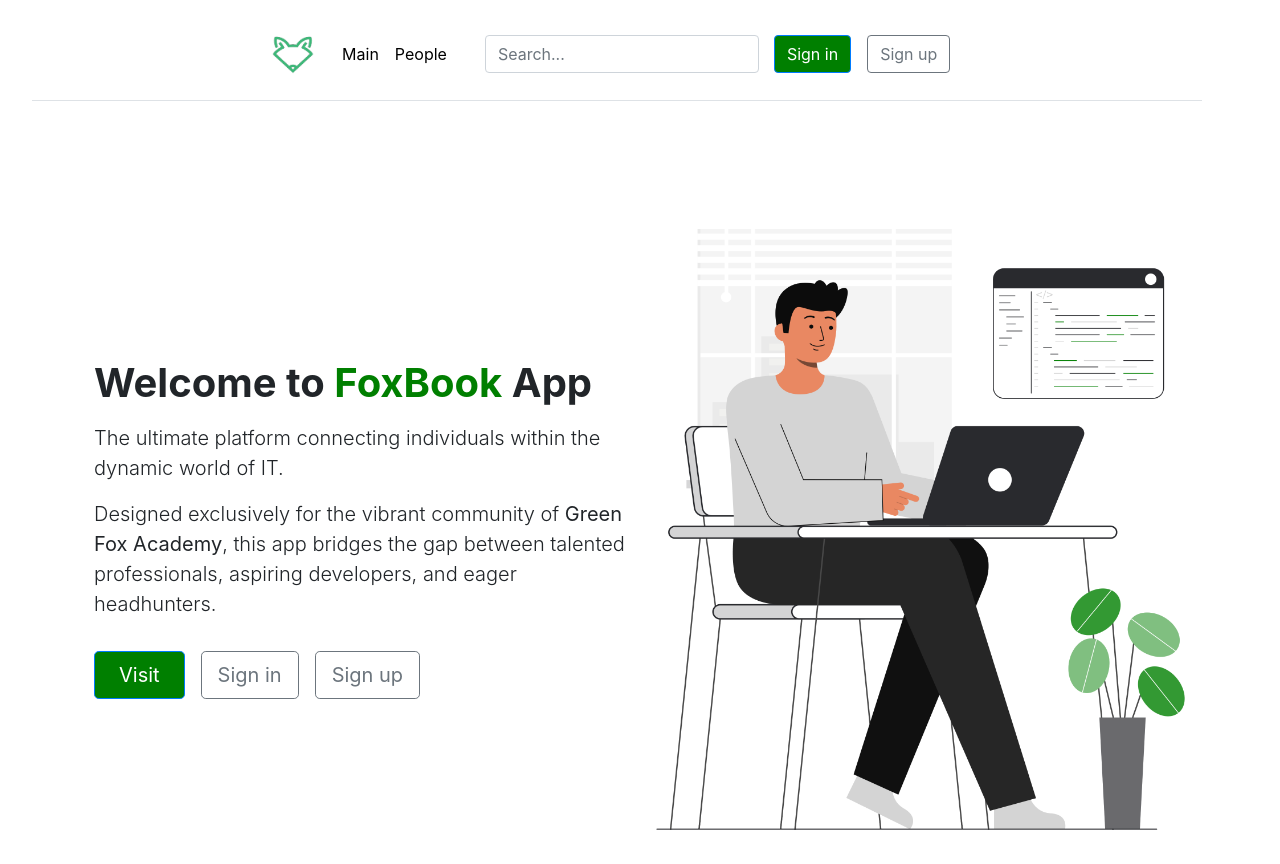
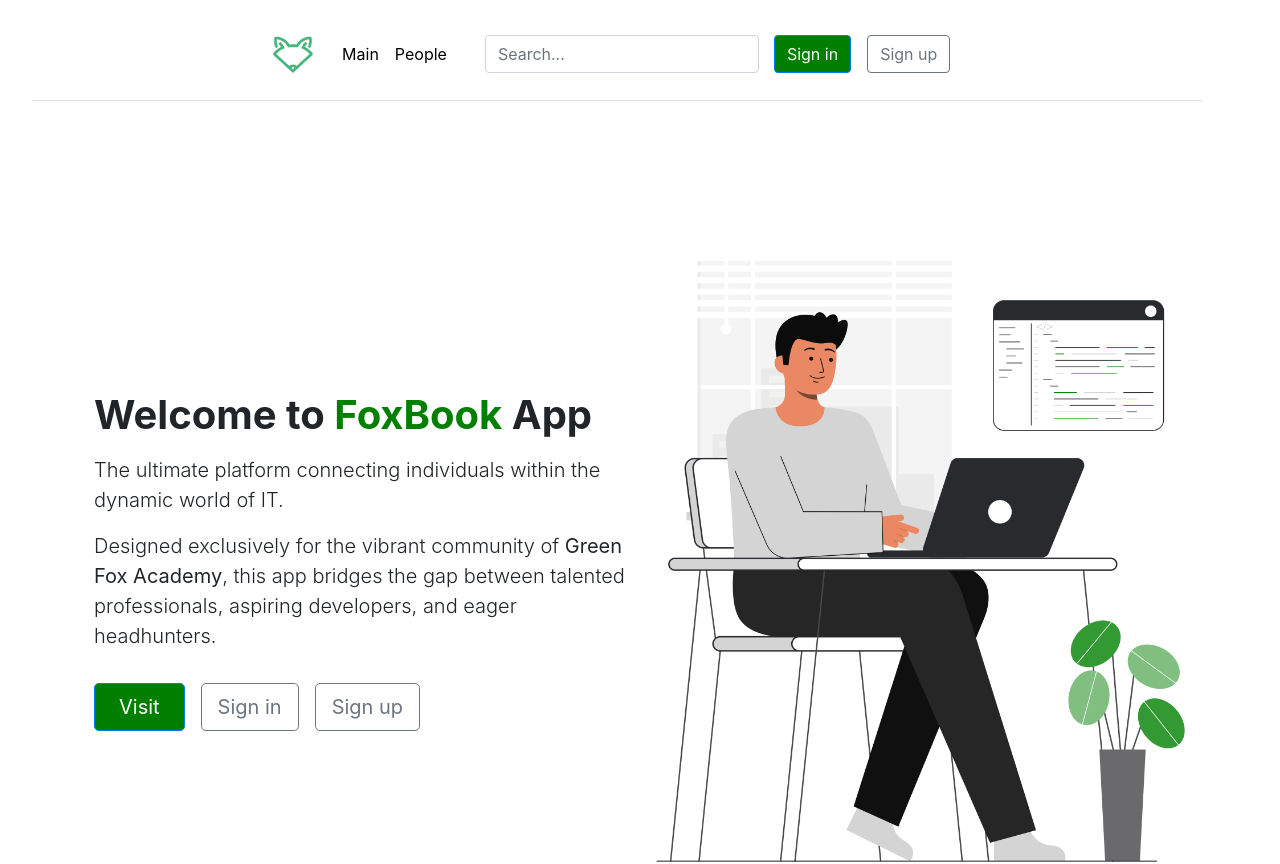
Before and after one commit to MaxSlouka/Foxhub, an Angular app in the folder frontend/: page / in a window 1280 px wide. Shown: the top 864 px of the page. Built offline with nearby package versions, Linux system fonts and the light colour scheme.

Commit message:
Update intro.component.css

```diff
--- a/frontend/src/app/components/intro/intro.component.css
+++ b/frontend/src/app/components/intro/intro.component.css
@@ -19,3 +19,7 @@ h1 {
 h1 span {
     color: rgb(0, 127, 0);
 }
+
+img {
+    margin: 2rem;
+}
```
